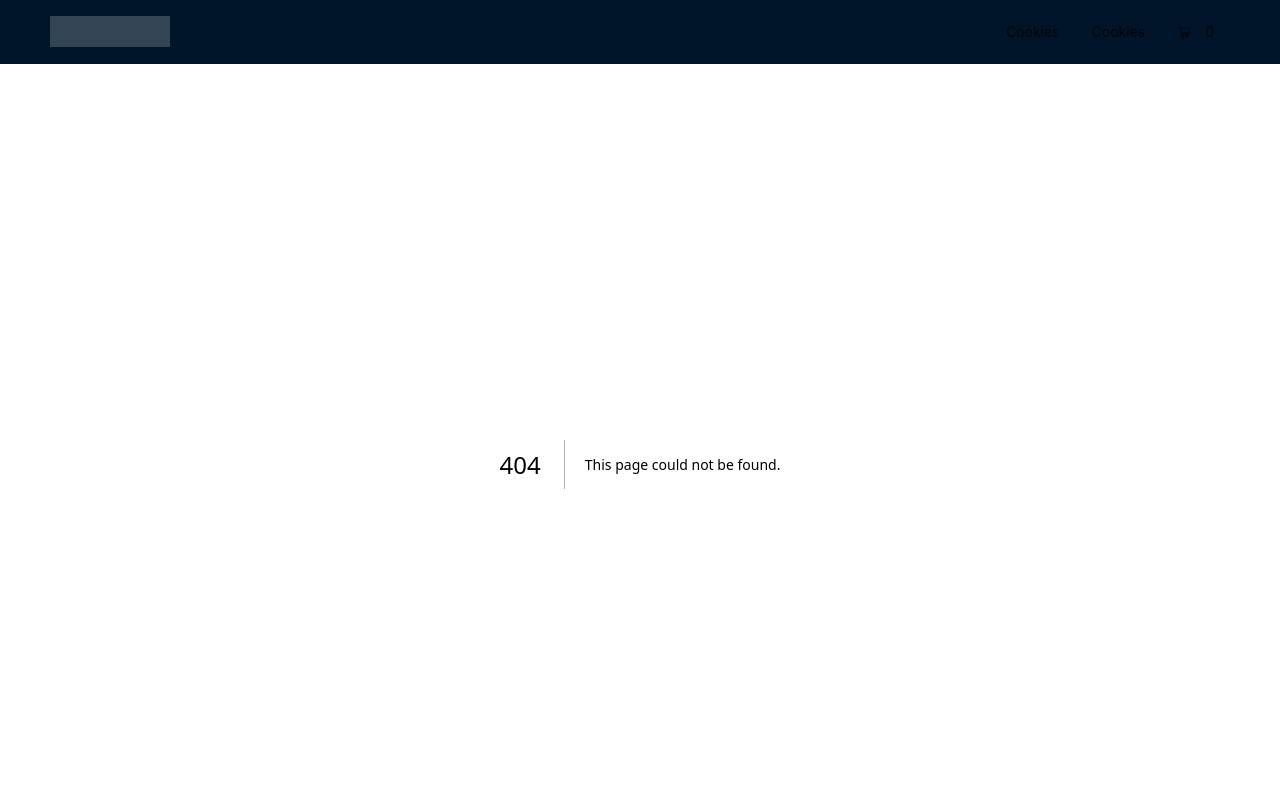
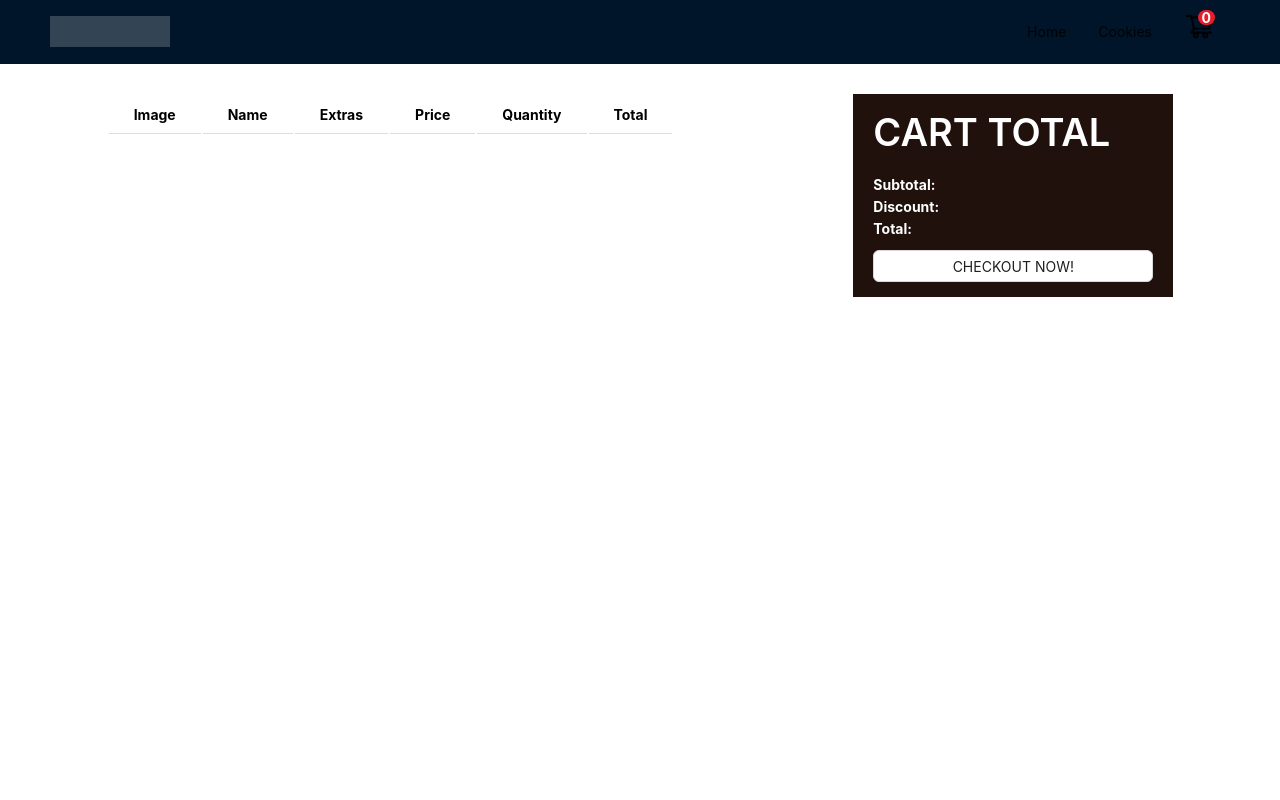
Before and after one commit to arsalan06/full-stack-resturant-application-in-Next-JS, a Next.js app: page /Cart in a window 1280 px wide. Before the commit this address had no page. Shown: the top 800 px of the page. Built offline with nearby package versions, Linux system fonts and the light colour scheme.

Commit message:
display product on cart and add payPal module in it

```diff
--- a/package.json
+++ b/package.json
@@ -11,6 +11,7 @@
   "dependencies": {
     "@ant-design/icons": "^5.0.1",
     "@next/font": "13.1.5",
+    "@paypal/react-paypal-js": "^7.8.2",
     "@reduxjs/toolkit": "^1.9.2",
     "antd": "^5.1.7",
     "axios": "^1.2.6",
--- a/src/components/Topbar/Topbar.js
+++ b/src/components/Topbar/Topbar.js
@@ -7,6 +7,7 @@ import {
   MailOutlined,
   ShoppingCartOutlined,
 } from "@ant-design/icons";
+import Link from "next/link";
 const { Header, Content, Footer } = Layout;
 const Topbar = () => {
   const quantity = useSelector((state) => state.cart.quantity);
@@ -59,15 +60,16 @@ const Topbar = () => {
         />
         {/* <Menu onClick={onClick} selectedKeys={[current]} mode="horizontal" items={items} align=/> */}
         <Menu style={centerStyle} mode="horizontal">
-          <Menu.Item> Cookies </Menu.Item>
+          <Menu.Item> <Link href="/">Home</Link> </Menu.Item>
           <Menu.Item> Cookies </Menu.Item>
           <Menu.Item>
-            {" "}
-            <ShoppingCartOutlined /> <span>{quantity}</span>
+            <Link href="/Cart">
+            <ShoppingCartOutlined  className={styles.Topbar_cart_icon} style={{
+              fontSize:"30px"
+            }}/> <span className={styles.Topbar_cart_icon_counter}>{quantity}</span>
+            </Link>
           </Menu.Item>
-          {/* <Menu.Item style={rightStyle}> Right </Menu.Item> */}
         </Menu>
-        {/* </div> */}
       </Header>
     </Layout>
   );
--- a/src/components/styles/Topbar.module.css
+++ b/src/components/styles/Topbar.module.css
@@ -4,3 +4,21 @@
   align-items: center;
   width: 100%;
 }
+.Topbar_cart_icon{
+  position: relative;
+  font-size: 40px;
+}
+.Topbar_cart_icon_counter{
+  position: absolute;
+  top: 10px;
+  right: 15px;
+  background: #E61D2A;
+  color: white;
+  font-weight: bold;
+  border-radius: 20px;
+  height: 15px;
+  padding: 4px 4px;
+  display: flex;
+  justify-content: center;
+  align-items: center;
+}
--- /dev/null
+++ b/src/pages/Cart/index.js
@@ -0,0 +1,137 @@
+import React, { useEffect, useState } from "react";
+import { Col, Row, Typography, Table, Button } from "antd";
+const { Text, Title } = Typography;
+import { useDispatch, useSelector } from "react-redux";
+import styles from "@/styles/Cart.module.css";
+import Image from "next/image";
+import {
+  PayPalScriptProvider,
+  PayPalButtons,
+  usePayPalScriptReducer,
+} from "@paypal/react-paypal-js";
+
+const Cart = () => {
+  const amount = "2";
+  const currency = "USD";
+  const style = { layout: "vertical" };
+  const dispatch = useDispatch();
+  const [open, setOpen]=useState(false)
+  const cart = useSelector((state) => state.cart);
+  const ButtonWrapper = ({ currency, showSpinner }) => {
+    // usePayPalScriptReducer can be use only inside children of PayPalScriptProviders
+    // This is the main reason to wrap the PayPalButtons in a new component
+    const [{ options, isPending }, dispatch] = usePayPalScriptReducer();
+
+    useEffect(() => {
+      dispatch({
+        type: "resetOptions",
+        value: {
+          ...options,
+          currency: currency,
+        },
+      });
+    }, [currency, showSpinner]);
+
+    return (
+      <>
+        {showSpinner && isPending && <div className="spinner" />}
+        <PayPalButtons
+          style={style}
+          disabled={false}
+          forceReRender={[amount, currency, style]}
+          fundingSource={undefined}
+          createOrder={(data, actions) => {
+            return actions.order
+              .create({
+                purchase_units: [
+                  {
+                    amount: {
+                      currency_code: currency,
+                      value: amount,
+                    },
+                  },
+                ],
+              })
+              .then((orderId) => {
+                // Your code here after create the order
+                return orderId;
+              });
+          }}
+          onApprove={function (data, actions) {
+            return actions.order.capture().then(function () {
+              // Your code here after capture the order
+            });
+          }}
+        />
+      </>
+    );
+  };
+
+  return (
+    <div className={styles.Cart_main_container}>
+      <Row justify="center">
+        <Col lg={14} span={12}>
+          <table>
+            <tr className={styles.Cart_row}>
+              <th>Image</th>
+              <th>Name</th>
+              <th>Extras</th>
+              <th>Price</th>
+              <th>Quantity</th>
+              <th>Total</th>
+            </tr>
+            {cart.products.map((item) => (
+              <tr key={item.id} className={styles.Cart_row}>
+                <td>
+                  <Image src={item.img} width={80} height={80} alt="pizza" />
+                </td>
+                <td style={{ color: "#E61D2A", fontWeight: "bold" }}>
+                  {item.title}
+                </td>
+                <td>
+                  {item.extraOptions.map((extra) => (
+                    <Text key={extra.id}>{extra.text}, </Text>
+                  ))}
+                </td>
+                <td>{item.pizzaPrice}</td>
+                <td>{item.pizzaQuantity}</td>
+                <td style={{ color: "#E61D2A" }}>
+                  ${item.pizzaPrice * item.pizzaQuantity}
+                </td>
+              </tr>
+            ))}
+          </table>
+        </Col>
+
+        <Col lg={6}>
+          <div className={styles.Cart_payment_container}>
+            <Title style={{ color: "white" }}>CART TOTAL</Title>
+            <Typography  className={styles.Cart_payment_container_Text}>Subtotal:</Typography>
+            <Typography className={styles.Cart_payment_container_Text}>Discount:</Typography>
+            <Typography className={styles.Cart_payment_container_Text}>Total:</Typography>
+            {open?(
+              <div>
+              <Button className={styles.Cart_ondelivery_button}>CHASH ON DELIVERY</Button>
+
+                   <PayPalScriptProvider
+              options={{
+                "client-id": "test",
+                components: "buttons",
+                currency: "USD",
+              }}
+            >
+              <ButtonWrapper currency={currency} showSpinner={false} />
+            </PayPalScriptProvider>
+              </div>
+            ):(
+              <Button className={styles.Cart_checkout_button} onClick={()=>setOpen(true)}>CHECKOUT NOW!</Button>
+            )}
+
+          </div>
+        </Col>
+      </Row>
+    </div>
+  );
+};
+
+export default Cart;
--- /dev/null
+++ b/src/styles/Cart.module.css
@@ -0,0 +1,33 @@
+.Cart_main_container {
+  min-height: 100vh;
+  height: auto;
+  margin-top: 30px;
+}
+.Cart_row > th {
+  padding: 10px 25px;
+  text-align: left;
+  border-bottom: 1px solid #ddd;
+}
+.Cart_row > td {
+  padding: 10px 25px;
+  text-align: left;
+  border-bottom: 1px solid #ddd;
+}
+.Cart_payment_container{
+    background-color: #21110d;
+    padding: 15px 20px;
+}
+.Cart_payment_container_Text{
+    color: white;
+    font-weight: 700;
+}
+.Cart_ondelivery_button{
+    width: 100%;
+    margin-top: 10px;
+    margin-bottom: 10px;
+    color: teal;
+}
+.Cart_checkout_button{
+    width: 100%;
+    margin-top: 10px;
+}
--- a/src/styles/globals.css
+++ b/src/styles/globals.css
@@ -87,12 +87,12 @@ body {
 
 body {
   color: rgb(var(--foreground-rgb));
-  background: linear-gradient(
+  /* background: linear-gradient(
       to bottom,
       transparent,
       rgb(var(--background-end-rgb))
     )
-    rgb(var(--background-start-rgb));
+    rgb(var(--background-start-rgb)); */
 }
 
 a {
```
Also changed, not shown: src/pages/products/[id].js (+10 -0 lines), src/pages/pizzaDetail.js (deleted), 1 other file (tests, documents, lock files or other folders).
